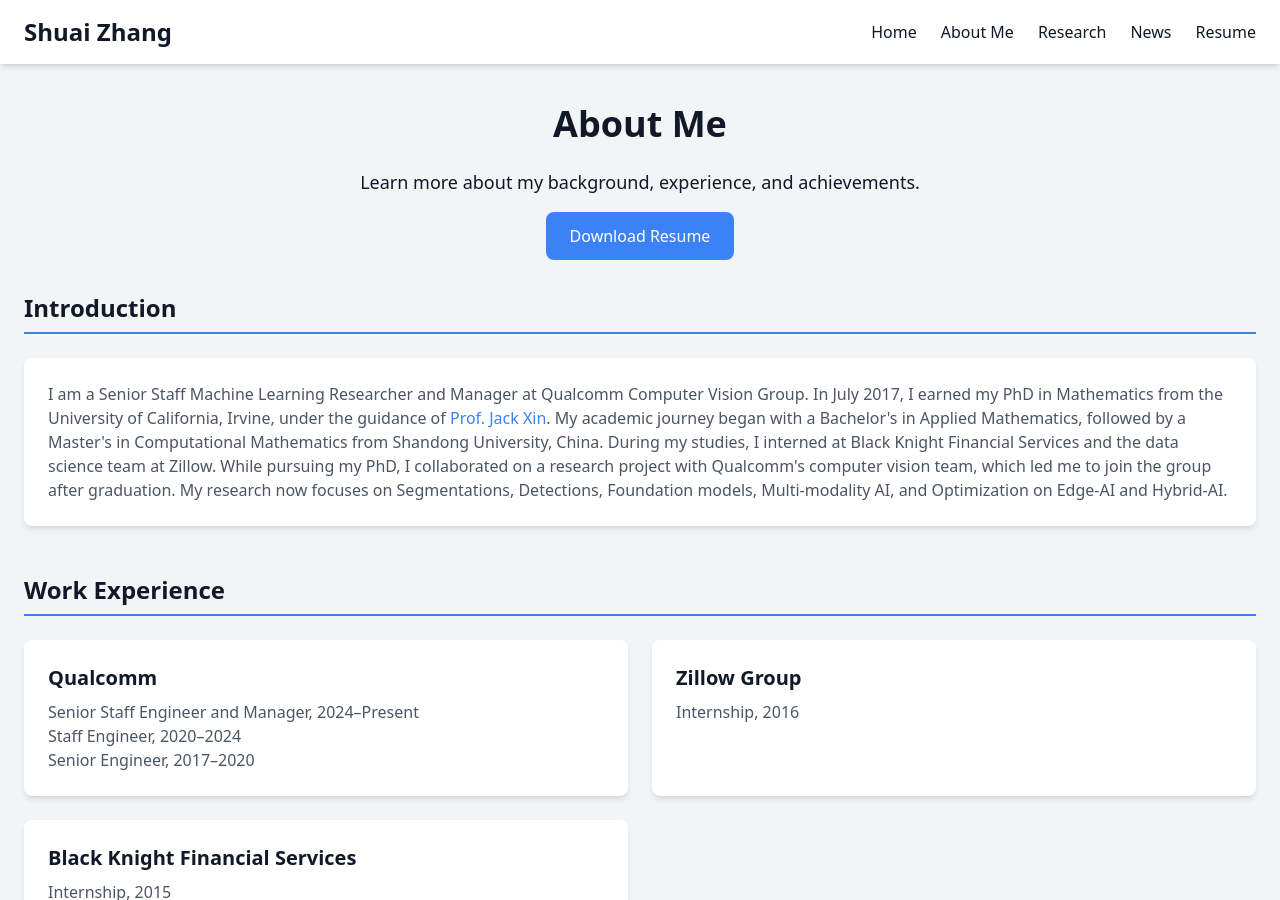
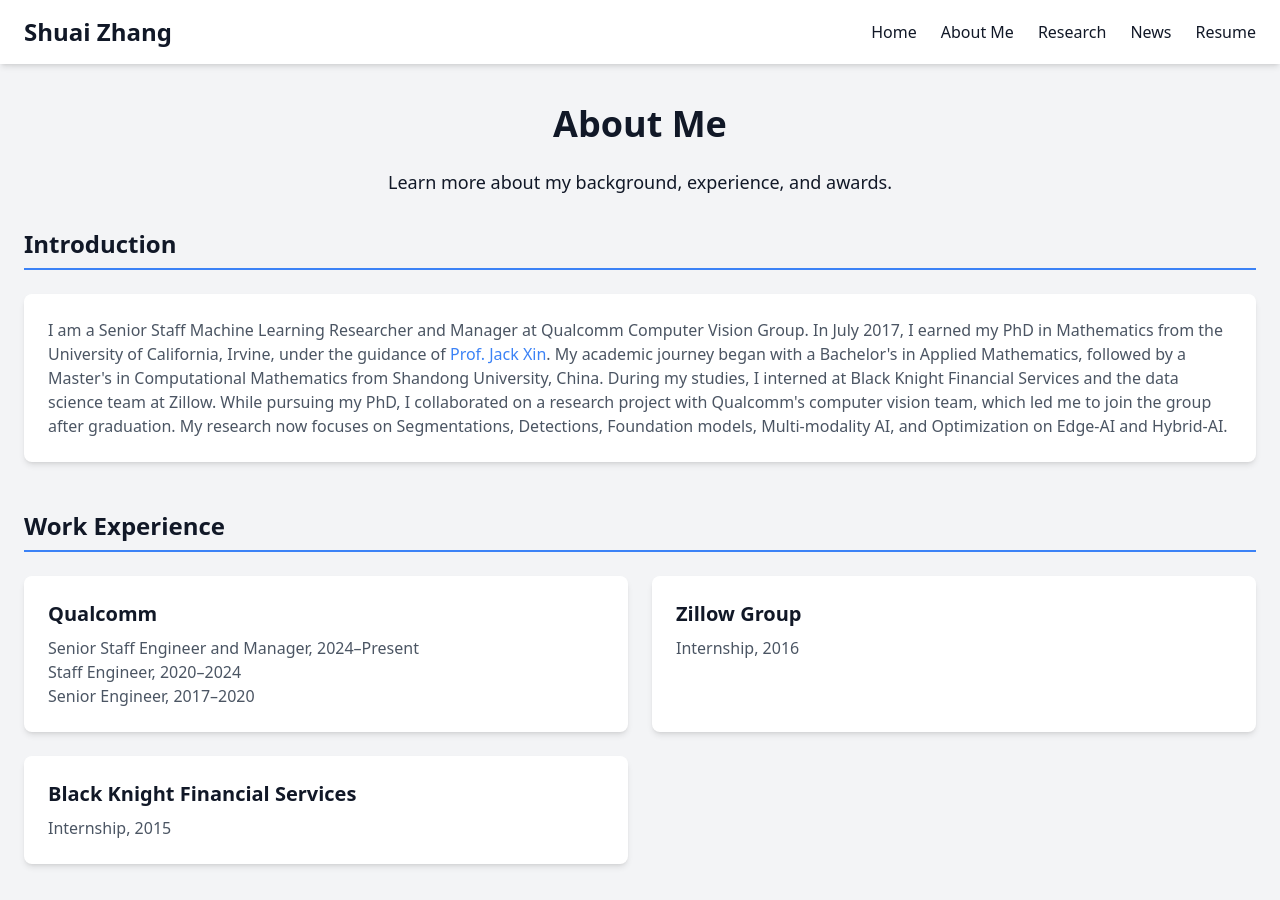
Before and after one commit to zsivine/zsivine.github.io, a Jekyll site: the page built from about.html, in a window 1280 px wide and 900 px high. Built offline with Jekyll 4.4.1, drawn with Linux system fonts in a browser that asks for light colours; nearby versions of some CDN libraries.

Commit message:
add About me

```diff
--- a/about.html
+++ b/about.html
@@ -6,8 +6,7 @@ description: About Shuai Zhang, Senior Staff Machine Learning Researcher and Man
 ---
 <section class="animate-fade-in">
   <div class="mb-8 text-center">
-    <p class="text-lg mb-4">Learn more about my background, experience, and achievements.</p>
-    <a href="/assets/Research_CV.pdf" class="inline-block px-6 py-3 bg-blue-500 text-white rounded-lg hover:bg-blue-600 transition">Download Resume</a>
+    <p class="text-lg mb-4">Learn more about my background, experience, and awards.</p>
   </div>
   <div class="space-y-12">
     <!-- Introduction -->
```
